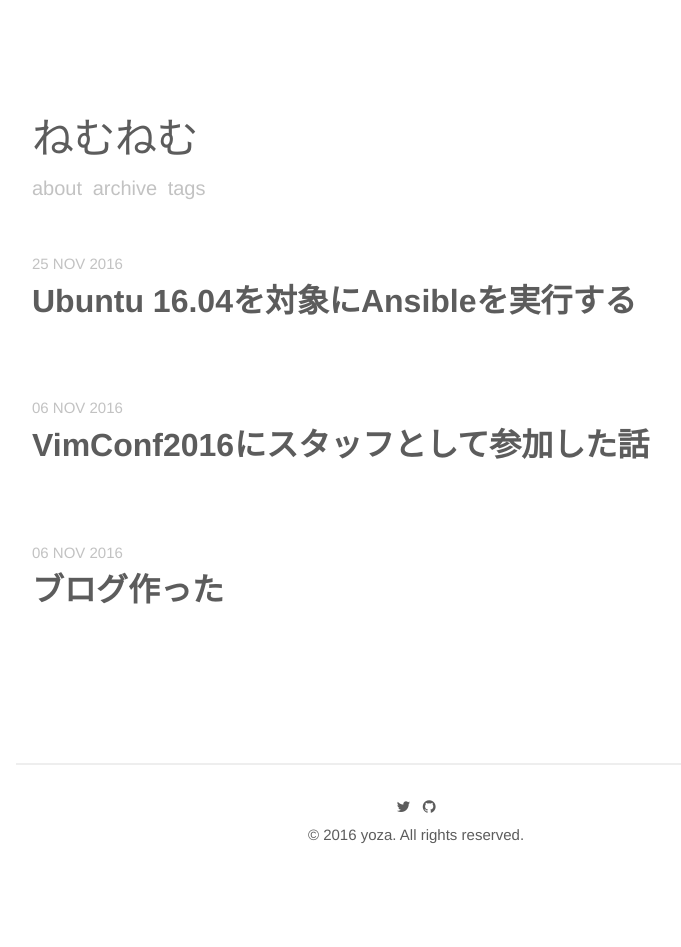
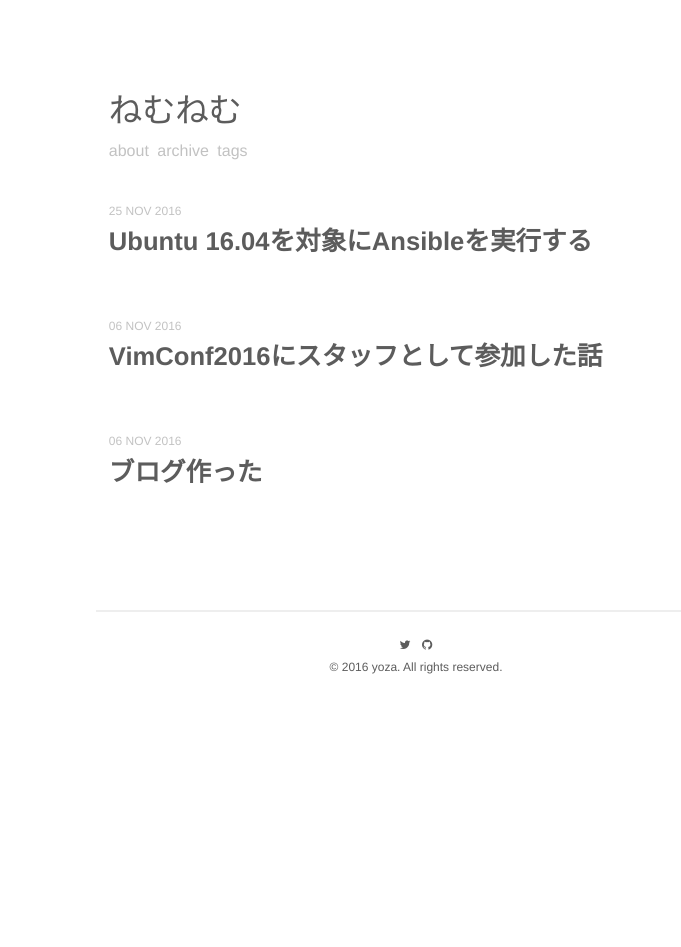
Before and after one commit to y0za/y0za.github.io, a Jekyll site: the page built from index.html, in a window 1280 px wide. Shown: the whole page, without its empty margins (224-905 px from the left). Built offline with Jekyll 4.4.1, drawn with Linux system fonts in a browser that asks for light colours; nearby versions of some CDN libraries; the list of posts is cut into pages by our own code; after the commit the page ends 900 px from its top, so only the background shows below that.

Commit message:
Change font-size

```diff
--- a/_sass/_site.scss
+++ b/_sass/_site.scss
@@ -6,12 +6,12 @@
 
 html {
   font-family: $base-font;
-  font-size: 18px;
+  font-size: 14px;
   font-weight: 300;
   line-height: 1.6;
 
   @media (min-width: 38em) {
-    font-size: 20px;
+    font-size: 16px;
   }
 }
 
```
